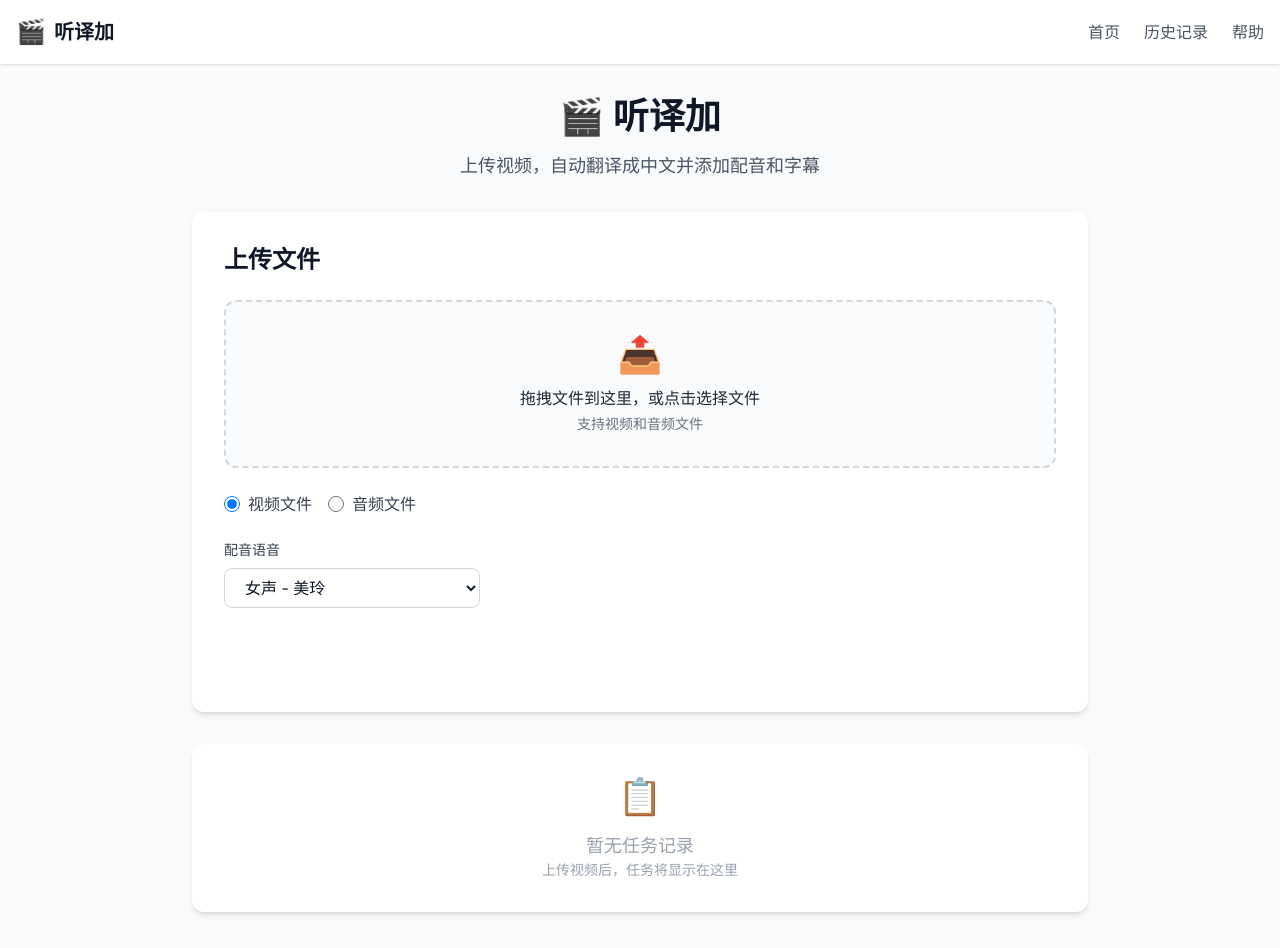
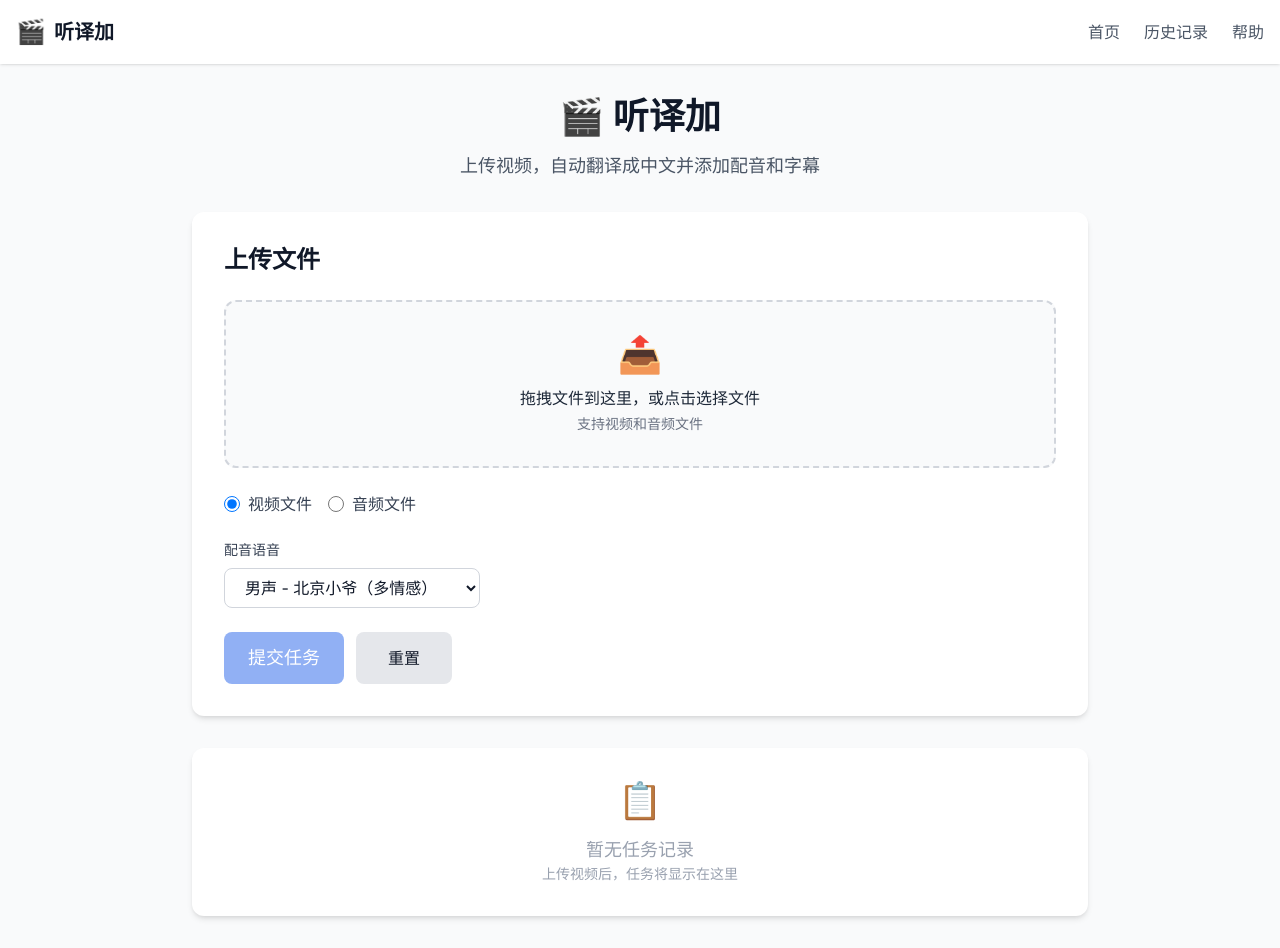
Before and after one commit to NicolasFive/Video_Add_Dubbing_UI, a Next.js app: page / in a window 1280 px wide. Built offline with nearby package versions, Linux system fonts and the light colour scheme.

Commit message:
init commit

```diff
--- a/next.config.js
+++ b/next.config.js
@@ -2,6 +2,11 @@
 const nextConfig = {
   // 启用React严格模式
   reactStrictMode: true,
+
+  // 放宽 Next 代理请求体限制，支持 1GB 文件上传
+  experimental: {
+    middlewareClientMaxBodySize: 1024 * 1024 * 1024,
+  },
 
   // 跨域配置 - 通过API代理解决
   async rewrites() {
--- a/src/app/globals.css
+++ b/src/app/globals.css
@@ -1,3 +1,4 @@
+@config "../../tailwind.config.js";
 @import "tailwindcss";
 
 :root {
--- a/src/app/layout.tsx
+++ b/src/app/layout.tsx
@@ -23,7 +23,7 @@ export default function RootLayout({
           {children}
         </main>
         {/* 全局Toast容器 */}
-        <div id="toast-container" className="fixed top-4 right-4 z-50" />
+        <div id="toast-container" className="fixed top-4 right-4 z-50 space-y-2" />
       </body>
     </html>
   );
--- a/src/app/page.tsx
+++ b/src/app/page.tsx
@@ -33,7 +33,7 @@ export default function Home() {
     setSelectedTask(task);
     if (task.status === 'success') {
       setShowResult(true);
-    } else if (task.status === 'processing' || task.status === 'pending') {
+    } else if (task.status === 'processing' || task.status === 'pending' || task.status === 'failed') {
       setShowProgress(true);
     }
   };
--- a/src/components/ProgressModal.tsx
+++ b/src/components/ProgressModal.tsx
@@ -36,7 +36,16 @@ export default function ProgressModal({ task, onComplete, onClose }: ProgressMod
       onComplete(updatedTask);
     },
     onError: (err) => {
-      console.error('轮询错误:', err);
+      // 任务出错，更新任务信息
+      const updatedTask: Task = {
+        ...task,
+        status: 'failed',
+        progress: 0,
+        current_step: null,
+        error_detail: err instanceof Error ? err.message : '未知错误',
+        updated_at: new Date().toISOString(),
+      };
+      onComplete(updatedTask);
     },
   });
 
--- a/src/components/TaskItem.tsx
+++ b/src/components/TaskItem.tsx
@@ -46,7 +46,7 @@ export default function TaskItem({ task, onClick }: TaskItemProps) {
         {/* 进度条 */}
         <div className="mt-2">
           <div className="flex items-center justify-between text-sm text-gray-500 mb-1">
-            <span>{task.current_step || '等待开始'}</span>
+            <span>{task.current_step}</span>
             <span>{task.progress}%</span>
           </div>
           <div className="w-full bg-gray-200 rounded-full h-2">
--- a/src/components/UploadSection.tsx
+++ b/src/components/UploadSection.tsx
@@ -29,6 +29,15 @@ export default function UploadSection({ onTaskSubmit }: UploadSectionProps) {
     }
   };
 
+  const handleReset = () => {
+    setSelectedFile(null);
+    setFileType('video');
+    setVoiceType('zh_female_meilinvyou');
+    if (fileInputRef.current) {
+      fileInputRef.current.value = '';
+    }
+  };
+
   const handleSubmit = async () => {
     if (!selectedFile) {
       showToast('请选择要上传的文件', 'error');
@@ -46,10 +55,7 @@ export default function UploadSection({ onTaskSubmit }: UploadSectionProps) {
       onTaskSubmit(task);
 
       // 重置表单
-      setSelectedFile(null);
-      if (fileInputRef.current) {
-        fileInputRef.current.value = '';
-      }
+      handleReset();
     } catch (error) {
       console.error('提交任务失败:', error);
       showToast('任务提交失败，请重试', 'error');
@@ -66,7 +72,7 @@ export default function UploadSection({ onTaskSubmit }: UploadSectionProps) {
         {/* 文件上传区域 */}
         <FileUpload
           ref={fileInputRef}
-          accept={fileType === 'video' ? 'video/*' : 'audio/*'}
+          accept="video/*,audio/*"
           onFileSelect={handleFileSelect}
           selectedFile={selectedFile}
         />
@@ -117,15 +123,27 @@ export default function UploadSection({ onTaskSubmit }: UploadSectionProps) {
           </select>
         </div>
 
-        {/* 提交按钮 */}
+        {/* 操作按钮 */}
+        <div className="flex flex-col gap-3 md:flex-row">
           <Button
+            size="lg"
             onClick={handleSubmit}
             disabled={!selectedFile || isUploading}
             loading={isUploading}
+            className="w-full md:w-auto"
+          >
+            {isUploading ? '正在提交任务...' : '提交任务'}
+          </Button>
+
+          <Button
+            variant="secondary"
+            onClick={handleReset}
+            disabled={isUploading}
             className="w-full md:w-auto px-8 py-3"
           >
-          {isUploading ? '提交中...' : '开始翻译配音'}
+            重置
           </Button>
+        </div>
       </div>
     </section>
   );
--- a/src/components/ui/Button.tsx
+++ b/src/components/ui/Button.tsx
@@ -10,7 +10,7 @@ interface ButtonProps extends React.ButtonHTMLAttributes<HTMLButtonElement> {
 }
 
 const variantClasses = {
-  primary: 'bg-primary-600 text-white hover:bg-primary-700 focus:ring-primary-500',
+  primary: 'bg-blue-600 bg-primary-600 text-white hover:bg-blue-700 hover:bg-primary-700 focus:ring-blue-500 focus:ring-primary-500',
   secondary: 'bg-gray-200 text-gray-900 hover:bg-gray-300 focus:ring-gray-500',
   danger: 'bg-red-600 text-white hover:bg-red-700 focus:ring-red-500',
   ghost: 'bg-transparent text-gray-600 hover:bg-gray-100 focus:ring-gray-500',
--- a/src/components/ui/Toast.tsx
+++ b/src/components/ui/Toast.tsx
@@ -53,13 +53,15 @@ export function showToast(message: string, type: ToastType = 'info', duration?:
 
   if (!toastContainer) {
     const existingContainer = document.getElementById('toast-container');
-    toastContainer =
-      existingContainer instanceof HTMLDivElement
-        ? existingContainer
-        : document.createElement('div');
-    toastContainer.id = 'toast-container';
-    toastContainer.className = 'fixed top-4 right-4 z-50 space-y-2';
-    document.body.appendChild(toastContainer);
+    if (existingContainer instanceof HTMLDivElement) {
+      // 复用 layout 中已有的容器，不移动或修改 React 管理的元素
+      toastContainer = existingContainer;
+    } else {
+      toastContainer = document.createElement('div');
+      toastContainer.id = 'toast-container';
+      toastContainer.className = 'fixed top-4 right-4 z-50 space-y-2';
+      document.body.appendChild(toastContainer);
+    }
   }
 
   const toast = document.createElement('div');
--- a/src/hooks/useTaskPolling.ts
+++ b/src/hooks/useTaskPolling.ts
@@ -40,6 +40,7 @@ export function useTaskPolling({
 
   const pollingRef = useRef<ReturnType<typeof setTimeout> | null>(null);
   const startTimeRef = useRef<number>(0);
+  const pollingInitiatedRef = useRef<string | null>(null);
 
   const stopPolling = useCallback(() => {
     if (pollingRef.current) {
@@ -111,12 +112,13 @@ export function useTaskPolling({
     };
   }, [stopPolling]);
 
-  // 当taskId变化时重新开始
+  // 当taskId变化时重新开始（只启动一次，避免因 isPolling 变化反复重启）
   useEffect(() => {
-    if (taskId && !isPolling) {
+    if (taskId && pollingInitiatedRef.current !== taskId) {
+      pollingInitiatedRef.current = taskId;
       startPolling();
     }
-  }, [taskId, isPolling, startPolling]);
+  }, [taskId, startPolling]);
 
   return {
     isPolling,
--- a/src/lib/types.ts
+++ b/src/lib/types.ts
@@ -60,8 +60,9 @@ export interface Task {
 
 // 语音类型选项
 export const VOICE_TYPES = [
-  { value: 'zh_female_meilinvyou', label: '女声 - 美玲' },
-  { value: 'zh_female_xiaoyan', label: '女声 - 小燕' },
-  { value: 'zh_male_yunyang', label: '男声 - 云扬' },
-  { value: 'zh_male_yunxi', label: '男声 - 云希' },
+  { value: 'zh_male_beijingxiaoye_emo_v2_mars_bigtts', label: '男声 - 北京小爷（多情感）' },
+  { value: 'zh_male_jingqiangkanye_emo_mars_bigtts', label: '男声 - 京腔侃爷（多情感）' },
+  { value: 'zh_male_guangzhoudege_emo_mars_bigtts', label: '男声 - 广州德哥（多情感）' },
+  { value: 'ICL_zh_male_menyoupingxiaoge_ffed9fc2fee7_tob', label: '男声 - 闷油瓶小哥' },
+  { value: 'ICL_zh_male_neiliancaijun_e991be511569_tob', label: '男声 - 内敛才俊' },
 ];
```
Lines whose indentation alone changed are shown as unchanged.
